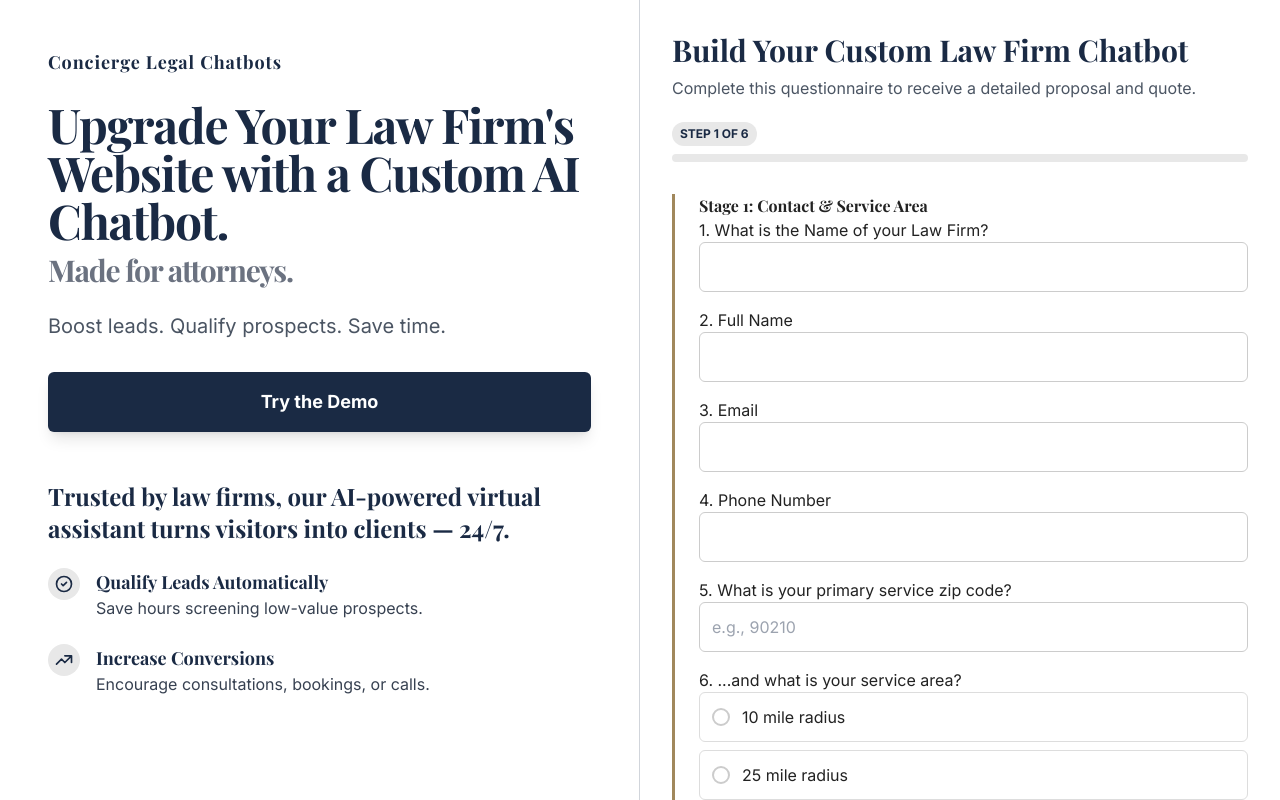
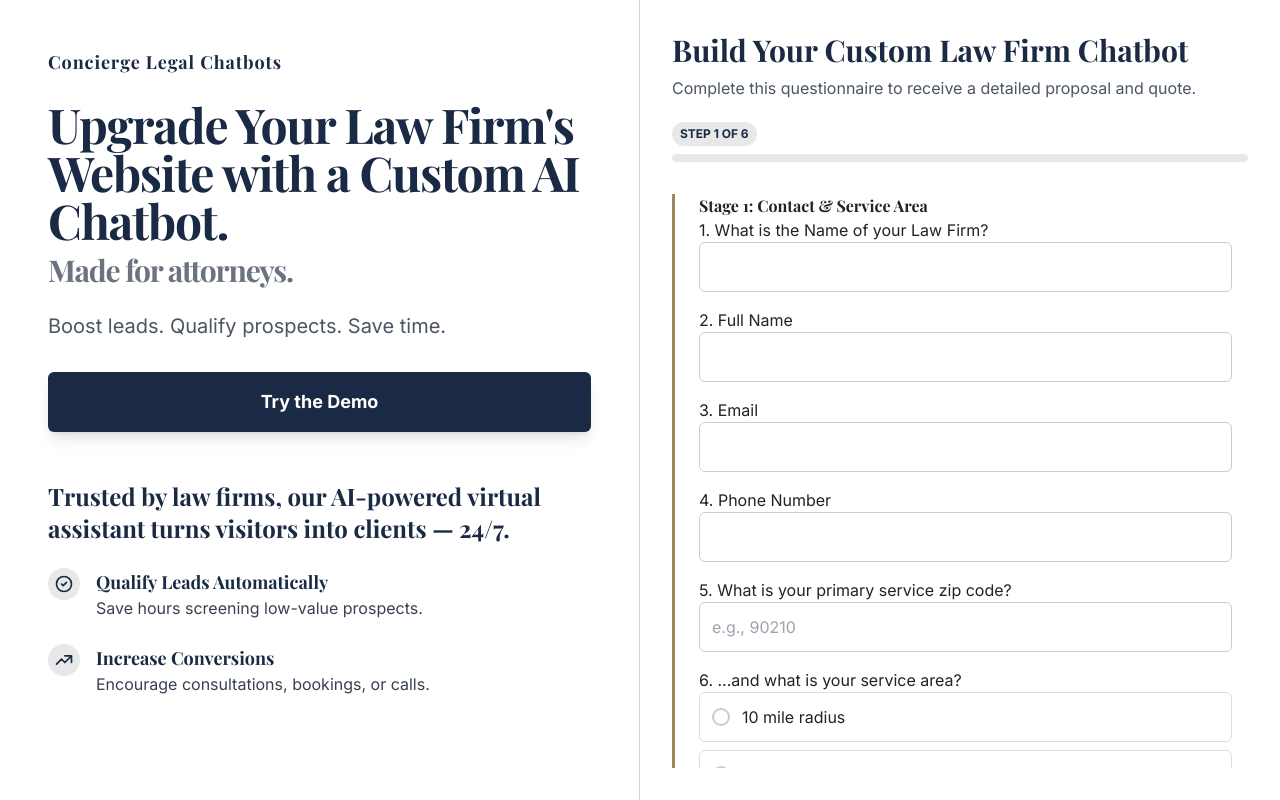
Before and after one commit to powder677/lawbot, a plain HTML site: page index.html in a window 1280 px wide. Drawn offline with nearby package versions, Linux system fonts and the light colour scheme.

Commit message:
Add files via upload

```diff
--- a/index.html
+++ b/index.html
@@ -26,6 +26,8 @@
          color: var(--charcoal-text);
          scroll-behavior: smooth;
          height: 100%;
+         overflow: hidden;
+         /* Prevent body scroll */
       }
 
       h1,
@@ -504,10 +506,12 @@
       </div>
 
       <!-- Right: Bot Builder Wizard -->
-      <div class="w-full md:w-1/2 bg-white p-8 overflow-auto" id="builder-panel">
-         <div class="max-w-2xl mx-auto">
-            <div id="botBuilderWrapper">
-               <div id="botBuilderQuestionnaire">
+      <div class="w-full md:w-1/2 bg-white flex flex-col p-8" id="builder-panel">
+         <div class="max-w-2xl mx-auto w-full flex flex-col h-full">
+            <div id="botBuilderWrapper" class="flex flex-col h-full">
+               <!-- This container now manages the form layout -->
+               <div id="botBuilderQuestionnaire" class="flex flex-col h-full">
+                  <div class="flex-shrink-0">
                      <h2 class="text-3xl font-bold mb-2" style="color: var(--navy-dark);">Build Your Custom Law Firm Chatbot</h2>
                      <p class="text-gray-600 mb-4">Complete this questionnaire to receive a detailed proposal and quote.</p>
 
@@ -526,10 +530,13 @@
                            </div>
                         </div>
                      </div>
+                  </div>
 
+                  <!-- Form now has a scrollable content area and a fixed footer -->
+                  <form id="builderForm" method="POST" novalidate class="flex flex-col flex-grow h-full overflow-hidden">
 
-                  <form id="builderForm" method="POST" novalidate>
-
+                     <!-- This div will contain all stages and will be the scrollable part -->
+                     <div class="flex-grow overflow-y-auto pr-4">
                         <!-- Stage 1: Let's Get Started -->
                         <div id="stage-1" class="form-stage active">
                            <div class="question-group">
```
Lines whose indentation alone changed are shown as unchanged.
